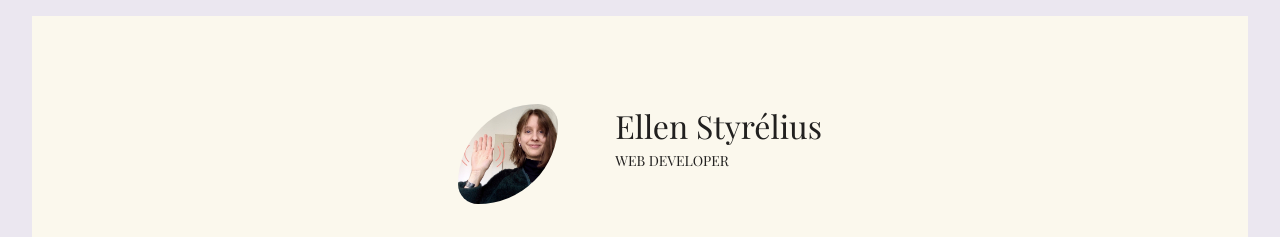
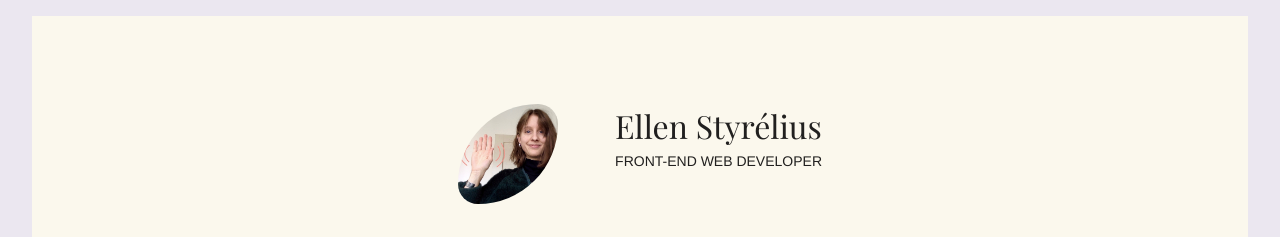
Before and after one commit to styrelius/about-me, a React (Create React App) app: page / in a window 1280 px wide. Shown: the top 237 px of the page. Built offline with nearby package versions, Linux system fonts and the light colour scheme.

Commit message:
Fix SubHeading in header.jsx

```diff
--- a/src/components/header.jsx
+++ b/src/components/header.jsx
@@ -4,6 +4,8 @@ import styled from 'styled-components/macro'
 import ellen from '../assets/ellen.jpg'
 import { mobileScreen } from '../styles/media-queries'
 import { fonts, fontSizes } from '../styles/styles'
+
+const { playfairDisplay, helveticaNeue } = fonts
 
 const Container = styled.section({
   padding: '16px 0',
@@ -28,7 +30,7 @@ const HeadingsWrapper = styled.div({
 })
 
 const Heading = styled.h1({
-  fontFamily: fonts.playfairDisplay,
+  fontFamily: playfairDisplay,
   fontSize: fontSizes.lg,
   fontWeight: 200,
   [mobileScreen]: {
@@ -37,7 +39,7 @@ const Heading = styled.h1({
 })
 
 const SubHeading = styled.h2({
-  fontFamily: fonts.playfairDisplay,
+  fontFamily: helveticaNeue,
   fontSize: fontSizes.sm,
   fontWeight: 200,
   textTransform: 'uppercase',
@@ -65,7 +67,7 @@ export function Header() {
         </ImageWrapper>
         <HeadingsWrapper>
           <Heading>Ellen Styrélius</Heading>
-          <SubHeading>web developer</SubHeading>
+          <SubHeading>front-end web developer</SubHeading>
         </HeadingsWrapper>
       </ContentsWrapper>
     </Container>
```
